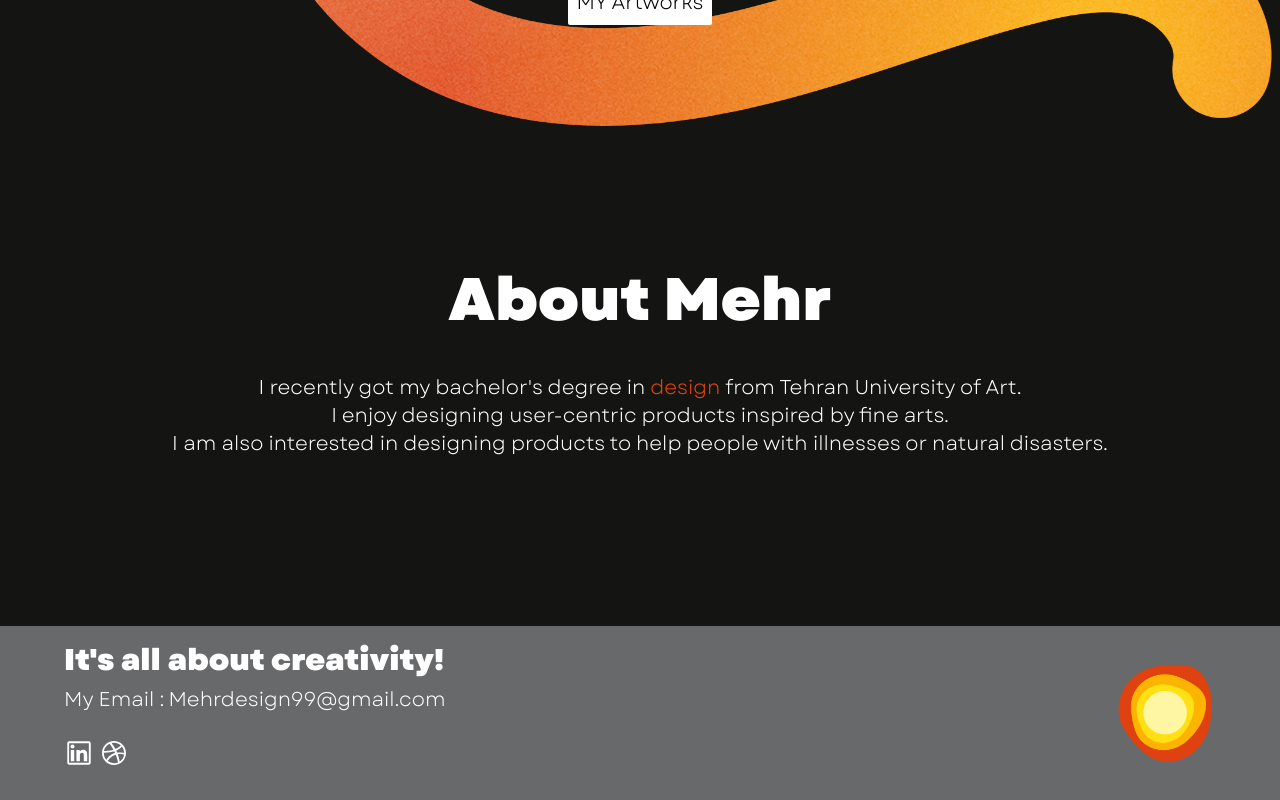
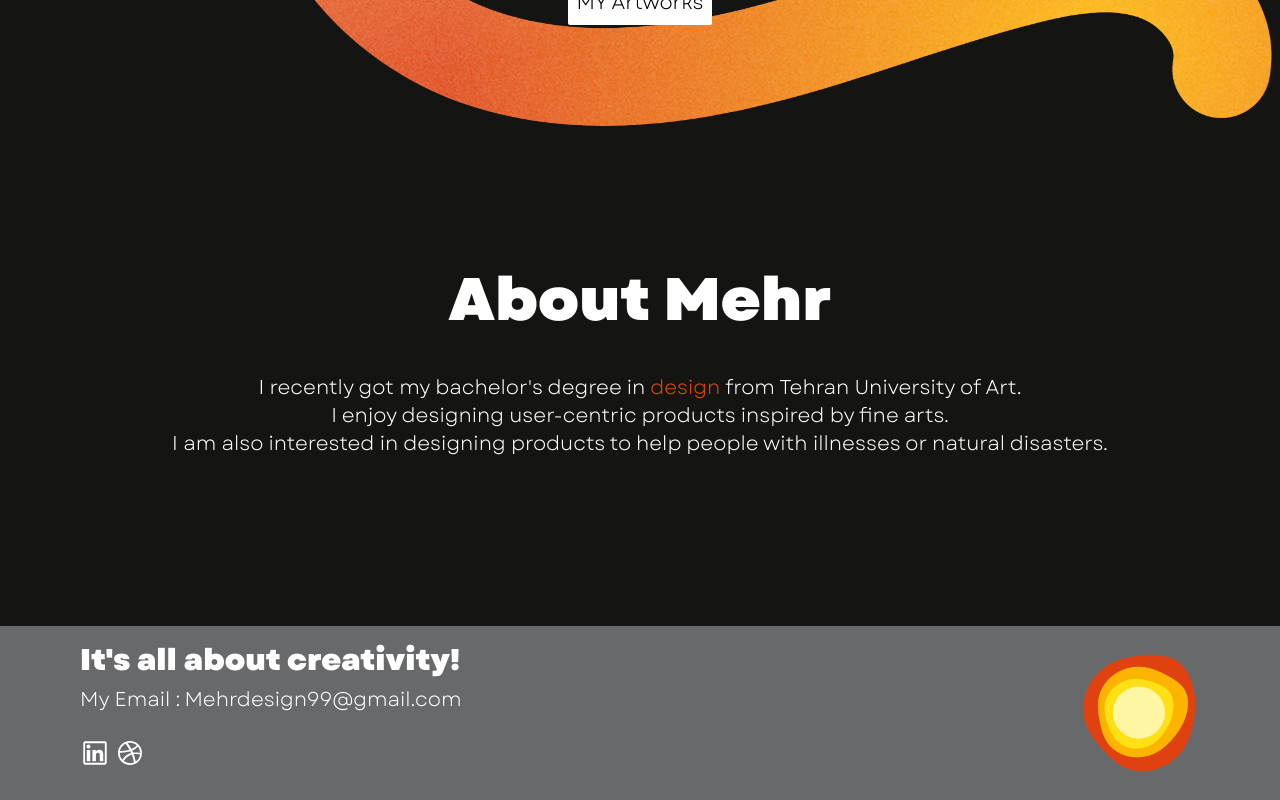
Before and after one commit to aynazheydariafshar/portfolio-art, a Next.js app: page / in a window 1280 px wide. Shown: the part 1056-1856 px from the top of the page. Built offline with nearby package versions, Linux system fonts and the light colour scheme.

Commit message:
change width

```diff
--- a/components/layout/footer.jsx
+++ b/components/layout/footer.jsx
@@ -5,32 +5,34 @@ import Link from "next/link";
 
 const Footer = () => {
   return (
-    <footer className="flex flex-col md:flex-row lg:flex-row justify-between items-center px-16 py-4 bg-[#68696B]">
+    <footer className="flex flex-col md:flex-row lg:flex-row justify-between items-center px-20 py-4 bg-[#68696B]">
       <div className="flex flex-col justify-between items-baseline">
         <h1 className="text-xl md:text-2xl lg:text-3xl  font-bold">
           It's all about creativity!
         </h1>
         <div className="my-2 flex flex-col md:flex-row items-baseline lg:flex-row space-x-1 text-xl">
-            <p>My Email :</p>
-            <p>Mehrdesign99@gmail.com</p>
+          <p>My Email :</p>
+          <p>Mehrdesign99@gmail.com</p>
         </div>
         <div className="flex justify-center items-center space-x-2 my-4">
-          <Link target="blank" href="https://www.linkedin.com/in/mehrafarin-ekhlaspour-b77a14177" className="hover:text-[#D4450E]">
+          <Link
+            target="blank"
+            href="https://www.linkedin.com/in/mehrafarin-ekhlaspour-b77a14177"
+            className="hover:text-[#D4450E]"
+          >
             <AiOutlineLinkedin className="text-3xl" />
           </Link>
-          <Link target="blank" href="https://dribbble.com/Mehr1378afarin" className="hover:text-[#D4450E]">
+          <Link
+            target="blank"
+            href="https://dribbble.com/Mehr1378afarin"
+            className="hover:text-[#D4450E]"
+          >
             <BsDribbble className="text-2xl" />
           </Link>
         </div>
       </div>
       <div className="hidden md:block">
-        <img
-          src="/images/logo.png"
-          alt="logo"
-          width={100}
-          height={100}
-        //   className="w-full"
-        />
+        <img src="/images/logo.png" alt="logo" width={120} height={120} />
       </div>
     </footer>
   );
```
